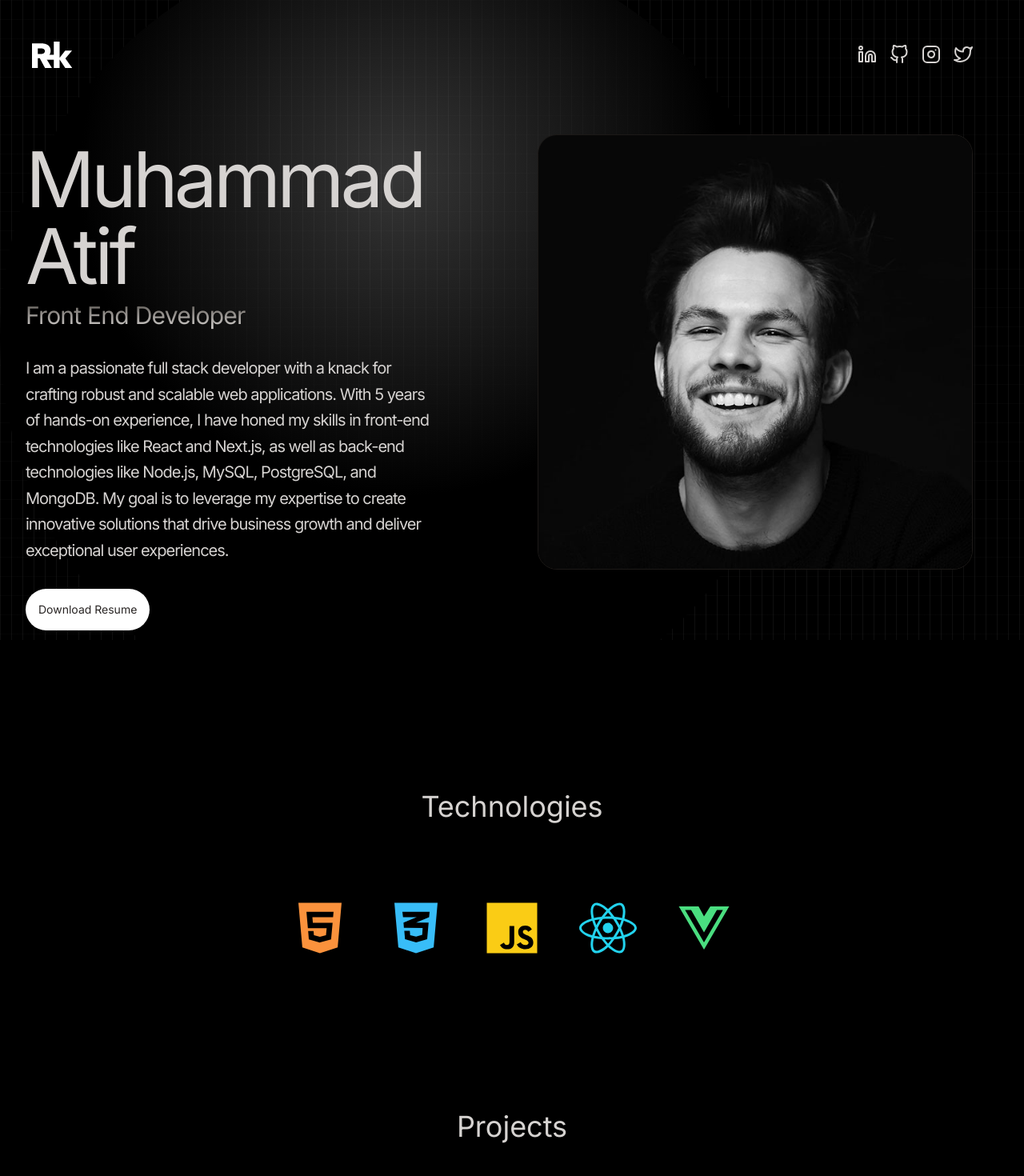
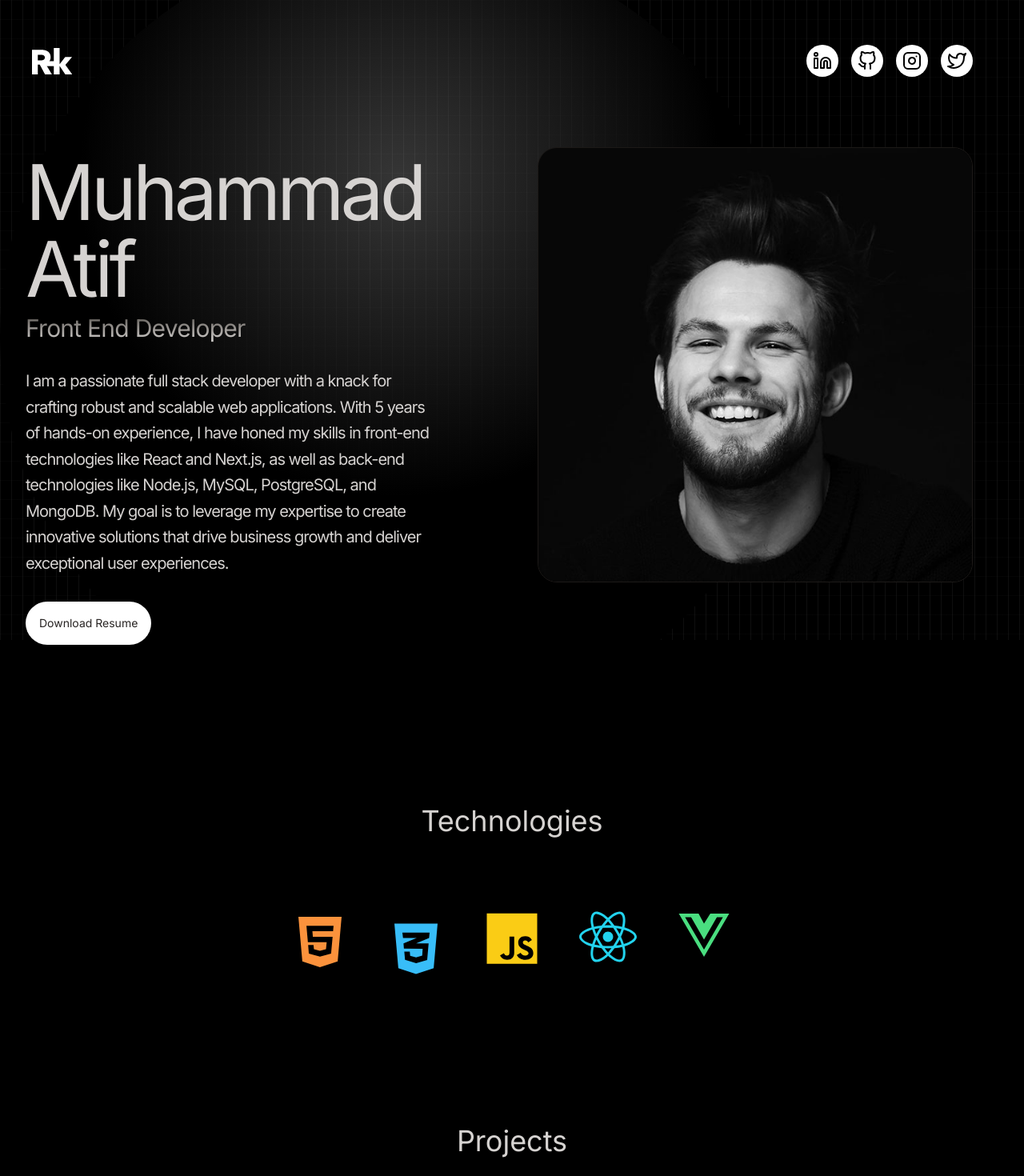
Before and after one commit to atifmastermind/react-portfolio, a React (Vite) app: page / in a window 1280 px wide. Shown: the top 1470 px of the page at 80% size. Built offline with nearby package versions, Linux system fonts and the light colour scheme.

Commit message:
framer motion animation added

```diff
--- a/package.json
+++ b/package.json
@@ -10,6 +10,7 @@
     "preview": "vite preview"
   },
   "dependencies": {
+    "framer-motion": "^11.9.0",
     "react": "^18.3.1",
     "react-dom": "^18.3.1",
     "react-icons": "^5.3.0"
--- a/src/components/Contact.jsx
+++ b/src/components/Contact.jsx
@@ -1,13 +1,20 @@
 import { CONTACT } from "../constants";
+import { motion } from "framer-motion";
 
 const Contact = () => {
   return (
     <>
       <div className="border-t border-stone-900 pb-20">
-        <h2 className="my-10 text-center text-4xl">Get in Touch</h2>
+        <motion.h2 whileInView={{ opacity: 1, y: 0 }} initial={{ opacity: 0, y: -100 }} transition={{ duration: 0.5 }} className="my-10 text-center text-4xl">
+          Get in Touch
+        </motion.h2>
         <div className="text-center tracking-tighter">
-          <p className="my-4">{CONTACT.address}</p>
-          <p className="my-4">{CONTACT.phoneNo}</p>
+          <motion.p whileInView={{ opacity: 1, x: 0 }} initial={{ opacity: 0, x: -100 }} transition={{ duration: 1 }} className="my-4">
+            {CONTACT.address}
+          </motion.p>
+          <motion.p whileInView={{ opacity: 1, x: 0 }} initial={{ opacity: 0, x: 100 }} transition={{ duration: 1 }} className="my-4">
+            {CONTACT.phoneNo}
+          </motion.p>
           <a href="#" className="border-b">
             {CONTACT.email}
           </a>
--- a/src/components/Experience.jsx
+++ b/src/components/Experience.jsx
@@ -1,18 +1,21 @@
 import { EXPERIENCES } from "../constants";
+import { motion } from "framer-motion";
 
 const Experience = () => {
   return (
     <>
       <div className="pb-4">
-        <h2 className="my-20 text-center text-4xl">Experience</h2>
+        <motion.h2 whileInView={{ opacity: 1, y: 0 }} initial={{ opacity: 0, y: -100 }} transition={{ duration: 0.5 }} className="my-20 text-center text-4xl">
+          Experience
+        </motion.h2>
         <div>
           {EXPERIENCES.map((experience, index) => (
             <div className="flex mb-8 flex-wrap lg:justify-center" key={index}>
-              <div className="w-full lg:w-1/4">
+              <motion.div whileInView={{ opacity: 1, x: 0 }} initial={{ opacity: 0, x: -100 }} transition={{ duration: 1 }} className="w-full lg:w-1/4">
                 <p className="mb-2 text-sm text-stone-400">{experience.year}</p>
-              </div>
+              </motion.div>
 
-              <div className="w-full max-w-xl lg:w-3/4">
+              <motion.div whileInView={{ opacity: 1, x: 0 }} initial={{ opacity: 0, x: 100 }} transition={{ duration: 1 }} className="w-full max-w-xl lg:w-3/4">
                 <h3 className="mb-2 font-semibold">
                   {experience.role} - <span className="text-sm text-stone-500"> {experience.company} </span>
                 </h3>
@@ -20,12 +23,12 @@ const Experience = () => {
 
                 <div className="flex flex-wrap items-center justify-center lg:justify-start gap-2">
                   {experience.technologies.map((tech, index) => (
-                    <span className="rounded bg-stone-900 p-2 text-sm font-medium text-stone-300 w-1/3 md:w-auto text-center" key={index}>
+                    <span className="rounded bg-stone-900 transition-all duration-300 border-transparent border hover:border-white hover:bg-transparent p-2 text-sm font-medium text-stone-300 w-1/3 md:w-auto text-center" key={index}>
                       {tech}
                     </span>
                   ))}
                 </div>
-              </div>
+              </motion.div>
             </div>
           ))}
         </div>
--- a/src/components/Hero.jsx
+++ b/src/components/Hero.jsx
@@ -1,5 +1,29 @@
 import profilePic from "../assets/profile-Img.webp";
 import { HERO_CONTENT } from "../constants";
+import { motion } from "framer-motion";
+
+const containerVariants = {
+  hidden: { opacity: 0, x: -100 },
+  visible: {
+    opacity: 1,
+    x: 0,
+    transition: {
+      duration: 0.5,
+      staggerChildren: 0.5,
+    },
+  },
+};
+const childVariants = {
+  hidden: { opacity: 0, x: -100 },
+  visible: {
+    opacity: 1,
+    x: 0,
+    transition: {
+      duration: 0.5,
+    },
+  },
+};
+
 const Hero = () => {
   return (
     <>
@@ -7,19 +31,25 @@ const Hero = () => {
         <div className="flex flex-wrap lg:flex-row-reverse">
           <div className="w-full lg:w-1/2">
             <div className="flex justify-center lg:p-8">
-              <img className="border border-stone-900 rounded-3xl" src={profilePic} alt="" />
+              <motion.img className="border border-stone-900 rounded-3xl" width={650} height={650} src={profilePic} alt="" initial={{ x: 100, opacity: 0 }} animate={{ x: 0, opacity: 1 }} transition={{ duration: 1, delay: 1.5 }} />
             </div>
           </div>
 
           <div className="w-full lg:w-1/2">
-            <div className="flex flex-col items-center lg:items-start mt-10">
-              <h2 className="pb-2 text-4xl tracking-tighter lg:text-8xl">Muhammad Atif</h2>
-              <span className="bg-gradient-to-t from-stone-300 to-stone-600 bg-clip-text text-3xl tracking-tight text-transparent">Front End Developer</span>
-              <p className="my-2 max-w-lg py-6 text-center lg:text-left text-xl leading-relaxed tracking-tighter">{HERO_CONTENT}</p>
-              <a className="bg-white rounded-full p-4 text-sm text-stone-800 mb-10" href="/resume.pdf" target="_blank" rel="noopener noreferrer" download>
+            <motion.div initial="hidden" animate="visible" variants={containerVariants} className="flex flex-col items-center lg:items-start mt-10">
+              <motion.h2 variants={childVariants} className="pb-2 text-4xl tracking-tighter lg:text-8xl">
+                Muhammad Atif
+              </motion.h2>
+              <motion.span variants={childVariants} className="bg-gradient-to-t from-stone-300 to-stone-600 bg-clip-text text-3xl tracking-tight text-transparent">
+                Front End Developer
+              </motion.span>
+              <motion.p variants={childVariants} className="my-2 max-w-lg py-6 text-center lg:text-left text-xl leading-relaxed tracking-tighter">
+                {HERO_CONTENT}
+              </motion.p>
+              <motion.a variants={childVariants} className="bg-white hover:bg-transparent hover:text-white hover:border-white border border-transparent transition-all duration-300  rounded-full p-4 text-sm text-stone-800 mb-10" href="/resume.pdf" target="_blank" rel="noopener noreferrer" download>
                 Download Resume
-              </a>
-            </div>
+              </motion.a>
+            </motion.div>
           </div>
         </div>
       </div>
--- a/src/components/Navbar.jsx
+++ b/src/components/Navbar.jsx
@@ -10,17 +10,29 @@ const Navbar = () => {
         </a>
       </div>
       <div className="flex m-8 items-center justify-center gap-4 text-2xl">
-        <a href="#" target="_blank" rel="noopener noreferrer" aria-label="linkedin">
+        {/* <a className="transition-all duration-300 hover:scale-125 hover:text-cyan-600" href="#" target="_blank" rel="noopener noreferrer" aria-label="linkedin">
           <FiLinkedin />
+        </a> */}
+        {/* <a className="transition-all duration-300 hover:scale-125" href="#" target="_blank" rel="noopener noreferrer" aria-label="github">
+          <FiGithub />
+        </a> */}
+        {/* <a className="transition-all duration-300 hover:scale-125" href="#" target="_blank" rel="noopener noreferrer" aria-label="Instagram">
+          <FiInstagram />
+        </a> */}
+        {/* <a className="transition-all duration-300 hover:scale-125" href="#" target="_blank" rel="noopener noreferrer" aria-label="Twitter">
+          <FiTwitter />
+        </a> */}
+        <a className="p-2 hover:scale-125 relative rounded-full bg-white transition-all duration-300 transform hover:bg-gradient-to-r hover:from-blue-500 hover:via-blue-600 hover:to-blue-700 group" href="#" target="_blank" rel="noopener noreferrer" aria-label="LinkedIn">
+          <FiLinkedin className="text-black transition-colors duration-300 group-hover:text-white" />
         </a>
-        <a href="#" target="_blank" rel="noopener noreferrer" aria-label="github">
-          <FiGithub />
+        <a className="transition-all duration-300 hover:scale-125 relative p-2 rounded-full bg-white group hover:bg-gradient-to-r hover:from-gray-600 hover:via-gray-700 hover:to-black" href="#" target="_blank" rel="noopener noreferrer" aria-label="GitHub">
+          <FiGithub className="text-black transition-colors duration-300 group-hover:text-white" />
         </a>
-        <a href="#" target="_blank" rel="noopener noreferrer" aria-label="Instagram">
-          <FiInstagram />
+        <a className="hover:scale-125 relative p-2 rounded-full bg-white transition-all duration-300 transform hover:bg-gradient-to-r hover:from-yellow-400 hover:via-pink-500 hover:to-purple-600 group" href="#" target="_blank" rel="noopener noreferrer" aria-label="Instagram">
+          <FiInstagram className="text-black transition-colors duration-300 group-hover:text-white" />
         </a>
-        <a href="#" target="_blank" rel="noopener noreferrer" aria-label="Twitter">
-          <FiTwitter />
+        <a className="transition-all duration-300 hover:scale-125 relative p-2 rounded-full bg-white group hover:bg-gradient-to-r hover:from-blue-400 hover:via-blue-500 hover:to-blue-600" href="#" target="_blank" rel="noopener noreferrer" aria-label="Twitter">
+          <FiTwitter className="text-black transition-colors duration-300 group-hover:text-white" />
         </a>
       </div>
     </nav>
--- a/src/components/Technologies.jsx
+++ b/src/components/Technologies.jsx
@@ -1,27 +1,43 @@
 import { FaCss3Alt, FaHtml5, FaJs, FaReact, FaVuejs } from "react-icons/fa";
+import { motion } from "framer-motion";
+
+const iconVariants = (duration) => ({
+  initial: { y: -10 },
+  animate: {
+    y: [10, -10],
+    transition: {
+      duration: duration,
+      ease: "linear",
+      repeat: Infinity,
+      repeatType: "reverse",
+    },
+  },
+});
 
 const Technologies = () => {
   return (
     <>
       <div className="pb-24">
-        <h2 className="my-20 text-center text-4xl">Technologies</h2>
-        <div className="flex flex-wrap items-center justify-center gap-4">
-          <div className="p-4">
-            <FaHtml5 className="text-7xl text-orange-400" />
-          </div>
-          <div className="p-4">
-            <FaCss3Alt className="text-7xl text-sky-400" />
-          </div>
-          <div className="p-4">
-            <FaJs className="text-7xl text-yellow-400" />
-          </div>
-          <div className="p-4">
-            <FaReact className="text-7xl text-cyan-400" />
-          </div>
-          <div className="p-4">
-            <FaVuejs className="text-7xl text-green-400	" />
-          </div>
-        </div>
+        <motion.h2 whileInView={{ opacity: 1, y: 0 }} initial={{ opacity: 0, y: -100 }} transition={{ duration: 1.5 }} className="my-20 text-center text-4xl">
+          Technologies
+        </motion.h2>
+        <motion.div whileInView={{ opacity: 1, x: 0 }} initial={{ opacity: 0, x: -100 }} transition={{ duration: 1.5 }} className="flex flex-wrap items-center justify-center gap-4">
+          <motion.div initial="initial" animate="animate" variants={iconVariants(2.5)} className="p-4">
+            <FaHtml5 className="text-7xl hover:scale-110 transition-all duration-300  text-orange-400" />
+          </motion.div>
+          <motion.div initial="initial" animate="animate" variants={iconVariants(3)} className="p-4">
+            <FaCss3Alt className="text-7xl hover:scale-110 transition-all duration-300  text-sky-400" />
+          </motion.div>
+          <motion.div initial="initial" animate="animate" variants={iconVariants(5)} className="p-4">
+            <FaJs className="text-7xl hover:scale-110 transition-all duration-300  text-yellow-400" />
+          </motion.div>
+          <motion.div initial="initial" animate="animate" variants={iconVariants(2)} className="p-4">
+            <FaReact className="text-7xl hover:scale-110 transition-all duration-300  text-cyan-400" />
+          </motion.div>
+          <motion.div initial="initial" animate="animate" variants={iconVariants(6)} className="p-4">
+            <FaVuejs className="text-7xl hover:scale-110 transition-all duration-300  text-green-400	" />
+          </motion.div>
+        </motion.div>
       </div>
     </>
   );
```
Also changed, not shown: src/components/Products.jsx (+9 -6 lines), 1 other file (tests, documents, lock files or other folders).
